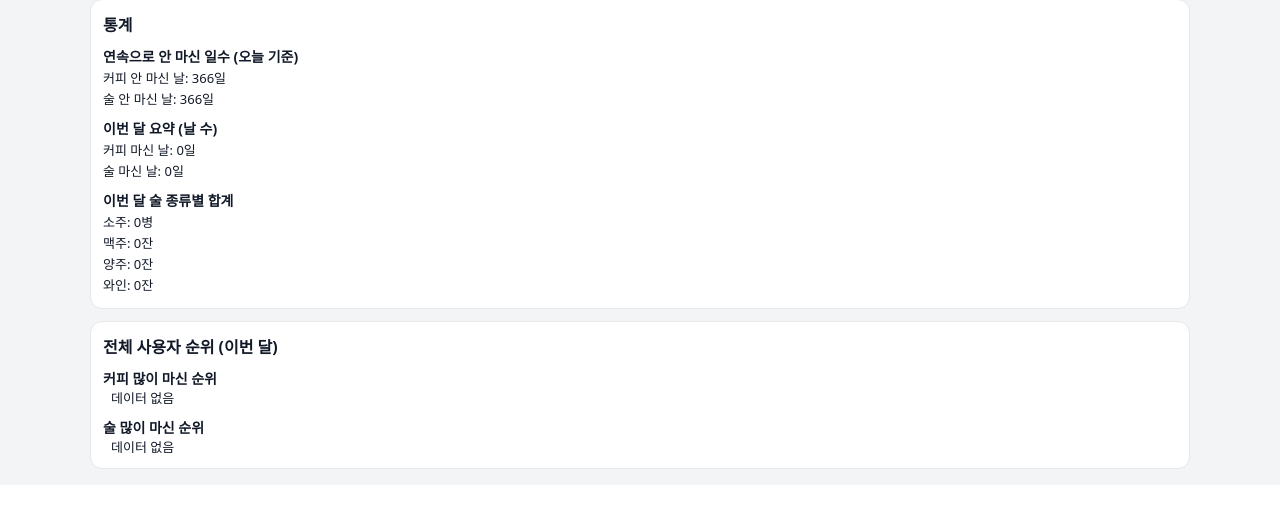
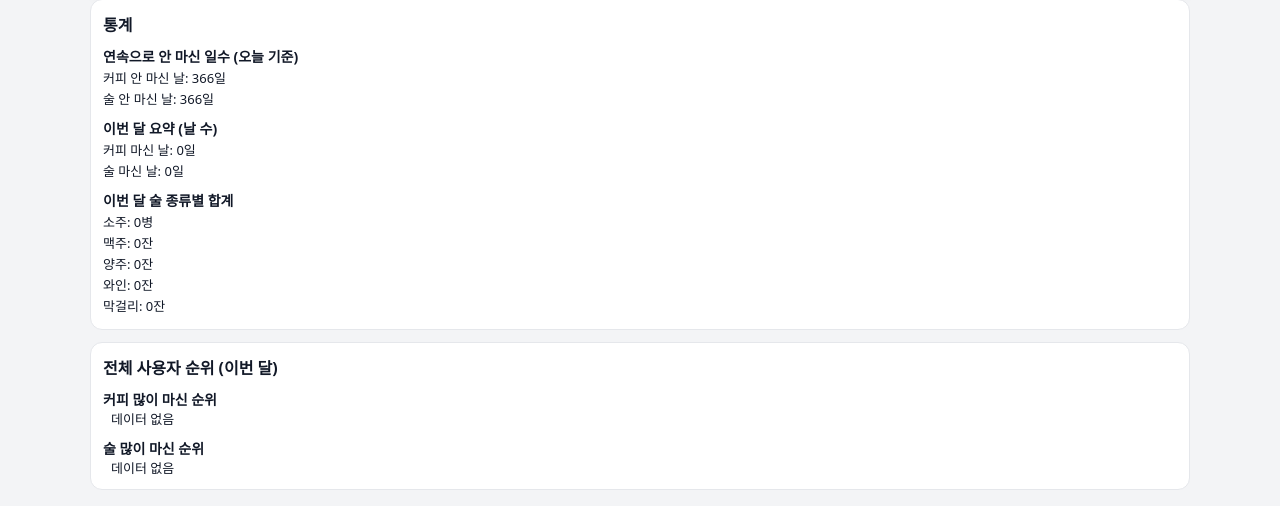
Before and after one commit to sunghoonkim81/sul-calendar-web, a Flask app: page / in a window 1280 px wide. Shown: the part 596-1102 px from the top of the page. Before the commit the page ends 1065 px from the top, so only its background shows below. Run offline with Flask 3, Linux system fonts and the light colour scheme; data comes from the database, SQL or seed files in the repository; data that the repository does not hold is empty.

Commit message:
add makgeolli amount

```diff
--- a/app.py
+++ b/app.py
@@ -4,7 +4,7 @@ import os
 
 from sqlalchemy import (
     create_engine, Column, Integer, String, Boolean, Date,
-    ForeignKey, func
+    ForeignKey, func, inspect, text
 )
 from sqlalchemy.orm import declarative_base, sessionmaker, relationship
 
@@ -12,7 +12,7 @@ app = Flask(__name__)
 
 # ---------------- DB 설정 ---------------- #
 
-# PythonAnywhere에서는 별도 DATABASE_URL이 없으니 sqlite 사용
+# PythonAnywhere에서는 DATABASE_URL 없으면 sqlite 사용
 DATABASE_URL = os.environ.get("DATABASE_URL")
 if not DATABASE_URL:
     DATABASE_URL = "sqlite:///sul_calendar.db"
@@ -49,7 +49,7 @@ class Entry(Base):
 
 class DrinkAmount(Base):
     """
-    술 종류별 양 (소주/맥주/양주/와인)
+    술 종류별 양 (소주/맥주/양주/와인/막걸리)
     """
     __tablename__ = "drink_amounts"
 
@@ -57,16 +57,40 @@ class DrinkAmount(Base):
     user_id = Column(Integer, ForeignKey("users.id"), index=True)
     date = Column(Date, index=True)
 
-    soju_bottle = Column(Integer, default=0)   # 병
-    beer_glass = Column(Integer, default=0)    # 잔
-    whisky_glass = Column(Integer, default=0)  # 잔
-    wine_glass = Column(Integer, default=0)    # 잔
+    soju_bottle = Column(Integer, default=0)    # 병
+    beer_glass = Column(Integer, default=0)     # 잔
+    whisky_glass = Column(Integer, default=0)   # 잔
+    wine_glass = Column(Integer, default=0)     # 잔
+    makgeolli_glass = Column(Integer, default=0)  # 잔
 
     user = relationship("User", back_populates="drink_amounts")
 
 
-# 테이블 생성 (기존 테이블은 유지, 새로운 테이블만 추가됨)
+# 테이블 생성 (처음 만들 때)
 Base.metadata.create_all(bind=engine)
+
+
+# 간단 마이그레이션: 기존 DB에 막걸리 컬럼 없으면 추가
+def run_migrations():
+    try:
+        with engine.connect() as conn:
+            insp = inspect(conn)
+            if "drink_amounts" in insp.get_table_names():
+                cols = [c["name"] for c in insp.get_columns("drink_amounts")]
+                if "makgeolli_glass" not in cols:
+                    conn.execute(
+                        text(
+                            "ALTER TABLE drink_amounts "
+                            "ADD COLUMN makgeolli_glass INTEGER DEFAULT 0"
+                        )
+                    )
+                    conn.commit()
+    except Exception:
+        # 에러 나도 앱 동작에는 지장 없게 무시
+        pass
+
+
+run_migrations()
 
 
 def get_session():
@@ -226,6 +250,8 @@ def api_month():
                     day_data["whisky"] = drink.whisky_glass
                 if drink.wine_glass:
                     day_data["wine"] = drink.wine_glass
+                if getattr(drink, "makgeolli_glass", 0):
+                    day_data["makgeolli"] = drink.makgeolli_glass
 
             if day_data:
                 days_dict[ds] = day_data
@@ -246,6 +272,7 @@ def api_month():
         beer_total = sum(e.beer_glass or 0 for e in drink_entries)
         whisky_total = sum(e.whisky_glass or 0 for e in drink_entries)
         wine_total = sum(e.wine_glass or 0 for e in drink_entries)
+        makgeolli_total = sum(getattr(e, "makgeolli_glass", 0) or 0 for e in drink_entries)
 
         stats = {
             "coffee_streak": coffee_streak,
@@ -258,6 +285,7 @@ def api_month():
             "beer_total": beer_total,
             "whisky_total": whisky_total,
             "wine_total": wine_total,
+            "makgeolli_total": makgeolli_total,
         }
 
         return jsonify({"days": days_dict, "stats": stats})
@@ -276,7 +304,8 @@ def api_update():
       "soju": 1,
       "beer": 2,
       "whisky": 0,
-      "wine": 0
+      "wine": 0,
+      "makgeolli": 0
     }
     """
     body = request.get_json() or {}
@@ -297,6 +326,7 @@ def api_update():
     beer = body.get("beer")
     whisky = body.get("whisky")
     wine = body.get("wine")
+    makgeolli = body.get("makgeolli")
 
     session = get_session()
     try:
@@ -319,10 +349,9 @@ def api_update():
 
         # 술 여부는 두 가지 경로 중 하나로 정해짐:
         # 1) alcohol 필드가 직접 전달된 경우
-        # 2) 술 양(soju/beer/whisky/wine) 합계로 자동 판단
-        amounts_given = any(v is not None for v in [soju, beer, whisky, wine])
+        # 2) 술 양(soju/beer/whisky/wine/makgeolli) 합계로 자동 판단
+        amounts_given = any(v is not None for v in [soju, beer, whisky, wine, makgeolli])
 
-        # 먼저 양을 숫자로 정리
         def _to_int(x):
             try:
                 return int(x)
@@ -333,6 +362,7 @@ def api_update():
         beer_i = _to_int(beer) if beer is not None else None
         whisky_i = _to_int(whisky) if whisky is not None else None
         wine_i = _to_int(wine) if wine is not None else None
+        makgeolli_i = _to_int(makgeolli) if makgeolli is not None else None
 
         # ----- DrinkAmount 처리 -----
         drink = (
@@ -350,6 +380,7 @@ def api_update():
                     beer_glass=0,
                     whisky_glass=0,
                     wine_glass=0,
+                    makgeolli_glass=0,
                 )
                 session.add(drink)
 
@@ -361,12 +392,15 @@ def api_update():
                 drink.whisky_glass = max(0, whisky_i)
             if wine_i is not None:
                 drink.wine_glass = max(0, wine_i)
+            if makgeolli_i is not None:
+                drink.makgeolli_glass = max(0, makgeolli_i)
 
             total_amount = (
                 (drink.soju_bottle or 0)
                 + (drink.beer_glass or 0)
                 + (drink.whisky_glass or 0)
                 + (drink.wine_glass or 0)
+                + (getattr(drink, "makgeolli_glass", 0) or 0)
             )
 
             # 양 합계가 0이면 DrinkAmount 삭제
@@ -387,8 +421,13 @@ def api_update():
         # 커피/술 둘 다 False이고 술 양도 없으면 Entry 삭제
         has_drink = False
         if drink:
-            if (drink.soju_bottle or 0) or (drink.beer_glass or 0) \
-               or (drink.whisky_glass or 0) or (drink.wine_glass or 0):
+            if (
+                (drink.soju_bottle or 0)
+                or (drink.beer_glass or 0)
+                or (drink.whisky_glass or 0)
+                or (drink.wine_glass or 0)
+                or (getattr(drink, "makgeolli_glass", 0) or 0)
+            ):
                 has_drink = True
 
         if not entry.coffee and not entry.alcohol and not has_drink:
--- a/templates/index.html
+++ b/templates/index.html
@@ -216,6 +216,7 @@
       <div class="stats-line" id="sum-beer">맥주: -잔</div>
       <div class="stats-line" id="sum-whisky">양주: -잔</div>
       <div class="stats-line" id="sum-wine">와인: -잔</div>
+      <div class="stats-line" id="sum-makgeolli">막걸리: -잔</div>
     </div>
 
     <!-- 순위 -->
@@ -259,6 +260,7 @@
       const sumBeerEl = document.getElementById("sum-beer");
       const sumWhiskyEl = document.getElementById("sum-whisky");
       const sumWineEl = document.getElementById("sum-wine");
+      const sumMakgeolliEl = document.getElementById("sum-makgeolli");
 
       const coffeeRankList = document.getElementById("coffee-rank-list");
       const alcoholRankList = document.getElementById("alcohol-rank-list");
@@ -323,6 +325,8 @@
           `양주: ${statsData.whisky_total ?? 0}잔`;
         sumWineEl.textContent =
           `와인: ${statsData.wine_total ?? 0}잔`;
+        sumMakgeolliEl.textContent =
+          `막걸리: ${statsData.makgeolli_total ?? 0}잔`;
       }
 
       // ---- 렌더: 순위 ----
@@ -384,6 +388,7 @@
           const beer = dayData.beer ?? 0;
           const whisky = dayData.whisky ?? 0;
           const wine = dayData.wine ?? 0;
+          const makgeolli = dayData.makgeolli ?? 0;
 
           let bg = "#e0f2fe";        // 둘 다 안 마심
           if (alcoholOn) bg = "#fecaca";      // 술
@@ -438,9 +443,9 @@
           alcoholLine.appendChild(alcoholText);
 
           alcoholLine.onclick = () => {
-            const prev = `${soju},${beer},${whisky},${wine}`;
+            const prev = `${soju},${beer},${whisky},${wine},${makgeolli}`;
             const msg =
-              "소주(병), 맥주(잔), 양주(잔), 와인(잔) 순서로 쉼표로 입력해주세요.\n예: 1,2,0,0";
+              "소주(병), 맥주(잔), 양주(잔), 와인(잔), 막걸리(잔) 순서로 쉼표로 입력해주세요.\n예: 1,2,0,0,1";
             const input = window.prompt(msg, prev);
 
             if (input === null) {
@@ -449,13 +454,14 @@
             }
 
             const parts = input.split(",").map((x) => x.trim());
-            while (parts.length < 4) parts.push("0");
+            while (parts.length < 5) parts.push("0");
             const s = parseInt(parts[0] || "0", 10) || 0;
             const b = parseInt(parts[1] || "0", 10) || 0;
             const w = parseInt(parts[2] || "0", 10) || 0;
             const wi = parseInt(parts[3] || "0", 10) || 0;
+            const m = parseInt(parts[4] || "0", 10) || 0;
 
-            const total = s + b + w + wi;
+            const total = s + b + w + wi + m;
             const hasDrink = total > 0;
 
             updateDay(dateStr, {
@@ -464,6 +470,7 @@
               beer: b,
               whisky: w,
               wine: wi,
+              makgeolli: m,
             });
           };
 
```
